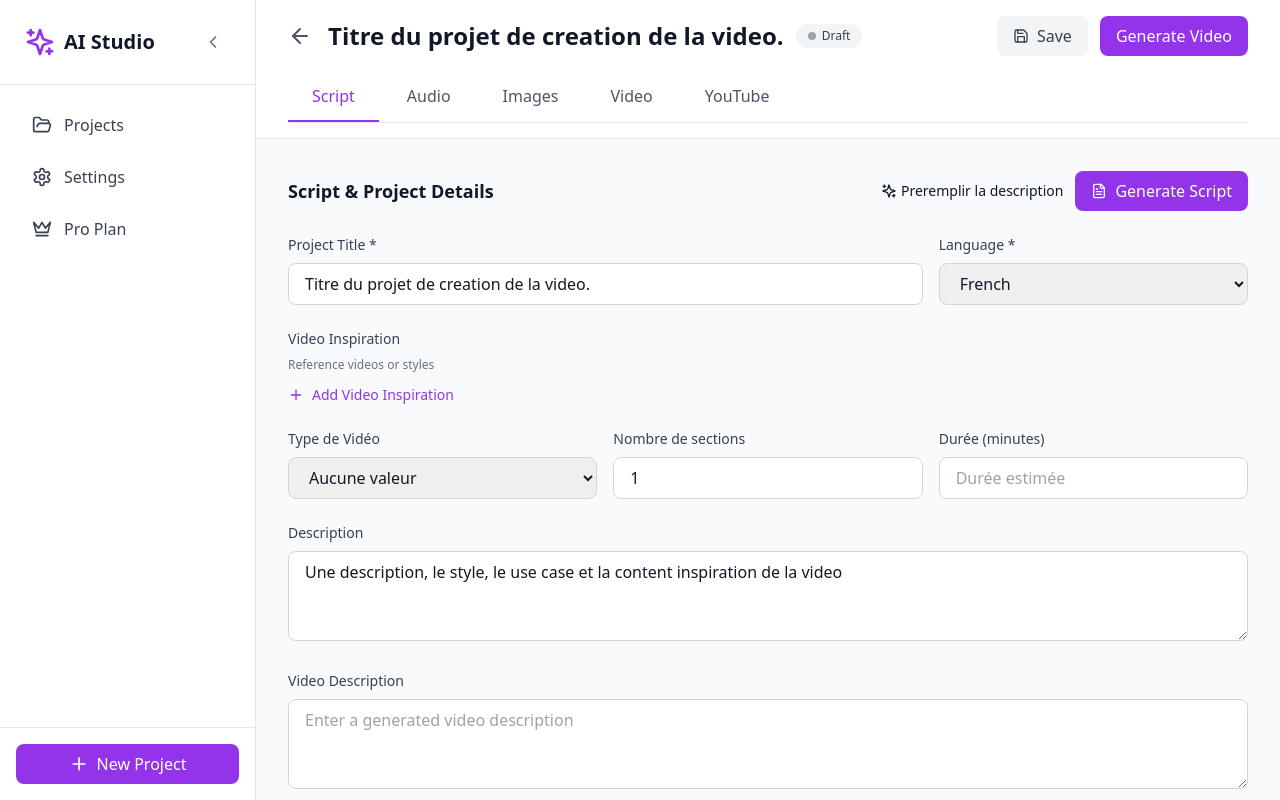
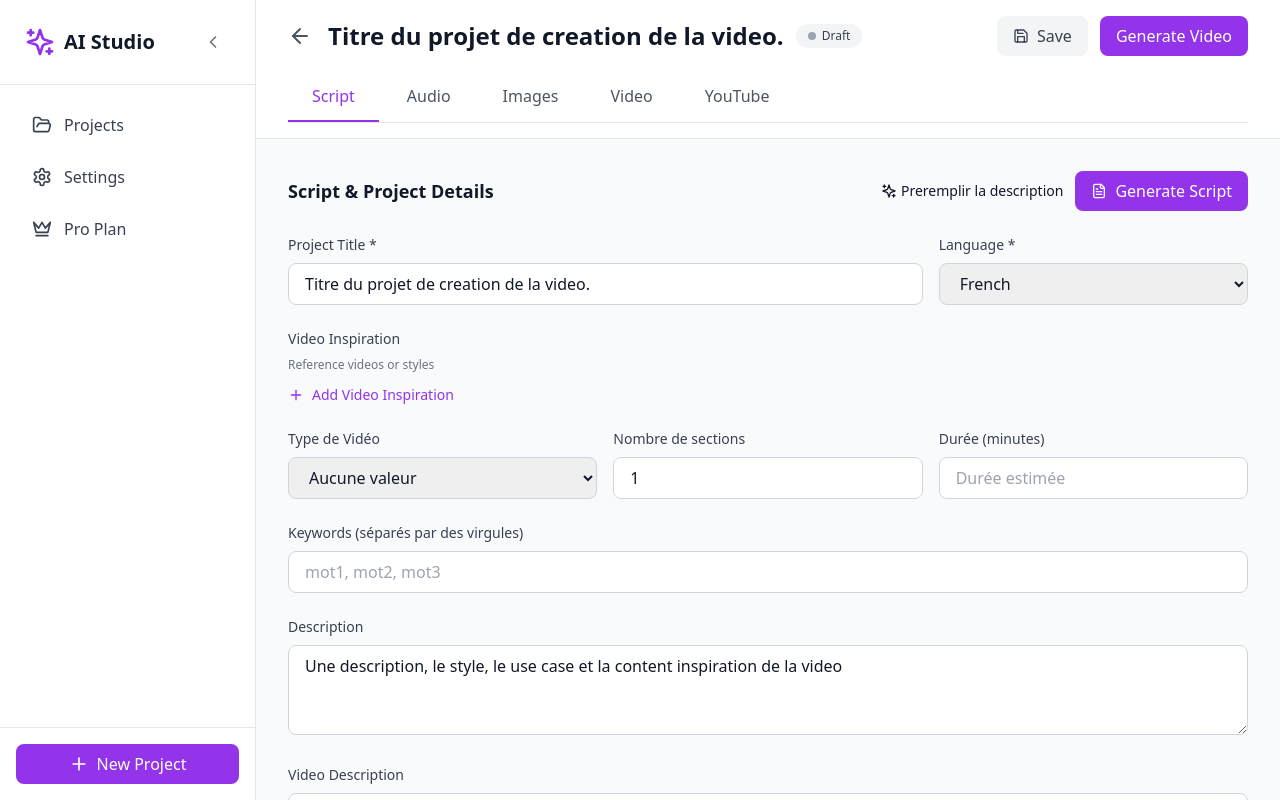
Before and after one commit to social-media-org/ui-frontend, a React (Vite) app in the folder frontend/: page /projects/new in a window 1280 px wide. Built offline with nearby package versions, Linux system fonts and the light colour scheme.

Commit message:
feat: champ keywords éditable et affiché dans l'onglet script

```diff
--- a/frontend/src/components/editor/ScriptTab.jsx
+++ b/frontend/src/components/editor/ScriptTab.jsx
@@ -197,6 +197,21 @@ const ScriptTab = ({ project, onChange, onGenerate, loading, onGenerateDescripti
         </div>
       </div>
 
+      {/* Keywords */}
+      <div>
+        <label className="block text-sm font-medium text-gray-700 mb-2">
+          Keywords (séparés par des virgules)
+        </label>
+        <input
+          type="text"
+          value={project.keywords || ''}
+          onChange={(e) => onChange({ keywords: e.target.value })}
+          className="input-field"
+          placeholder="mot1, mot2, mot3"
+          data-testid="project-keywords-input"
+        />
+      </div>
+
       {/* Description */}
       <div>
         <label className="block text-sm font-medium text-gray-700 mb-2">
```
